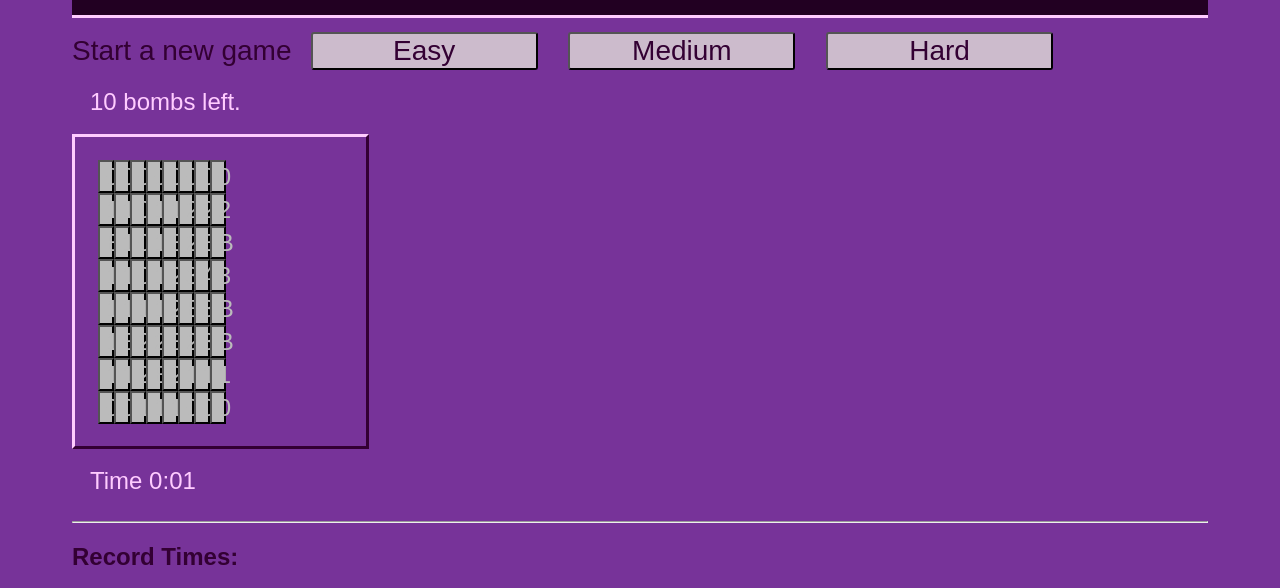
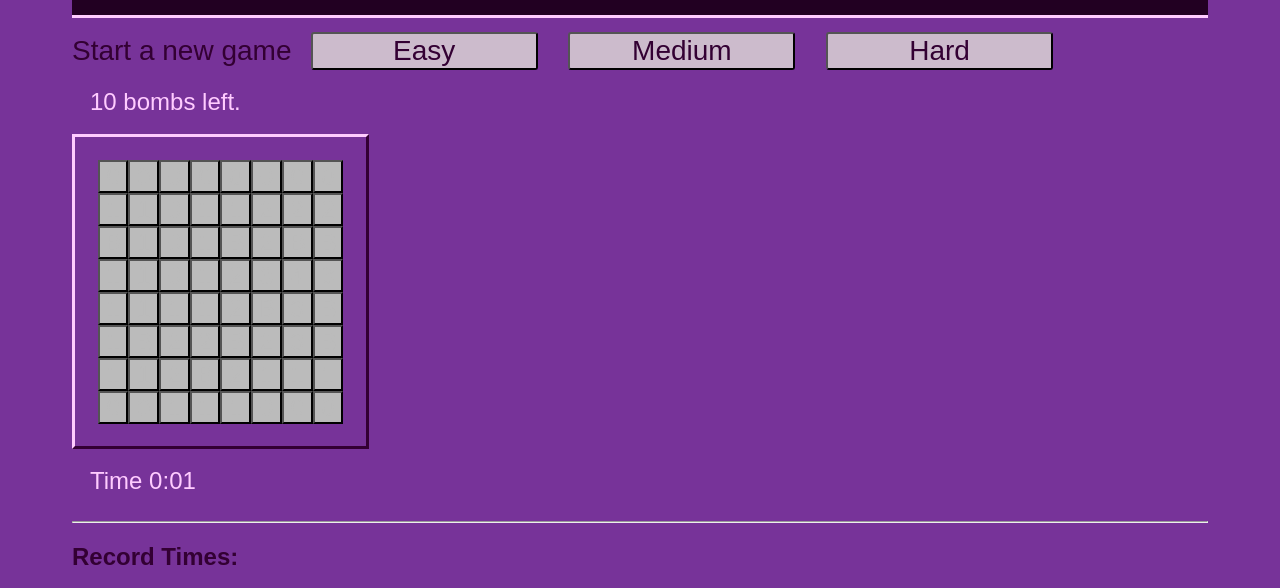
Before and after one commit to swiftwinning/minesweeper, a plain HTML site: page index.html in a window 1280 px wide. Both pictures are taken after a click on the button "Easy". Shown: the part 153-741 px from the top of the page. Drawn offline with Linux system fonts and the light colour scheme.

Commit message:
Resizes width of squares when Easy/Medium/Hard is pressed

```diff
--- a/css/minesweeper.css
+++ b/css/minesweeper.css
@@ -114,10 +114,8 @@ a:active {
 	background-color: #bbbbbb;
 	color: #bbbbbb;
 	font-size: 1.5em;
-
-    width: 3.33%;
+    width: 12.5%;
     height: 33px;
-
     /*
     display: inline-block;
     overflow: hidden;
--- a/js/minesweeper.js
+++ b/js/minesweeper.js
@@ -48,12 +48,15 @@ $(document).ready(function(){
 	//  Set up buttons to begin an Easy, Medium, or Hard game.
 	$("#easy").click(function(){
 		newGame(8,8,10);
+        $("#minefield button").css("width", "12.5%");
 	});
 	$("#medium").click(function(){
 		newGame(16,16,40);
+        $("#minefield button").css("width", "6.25%");
 	});
 	$("#hard").click(function(){
 		newGame(16,30,99);
+        $("#minefield button").css("width", "3.33%");
 	});
 
 	$("#resetTimes").click(function(){
```
